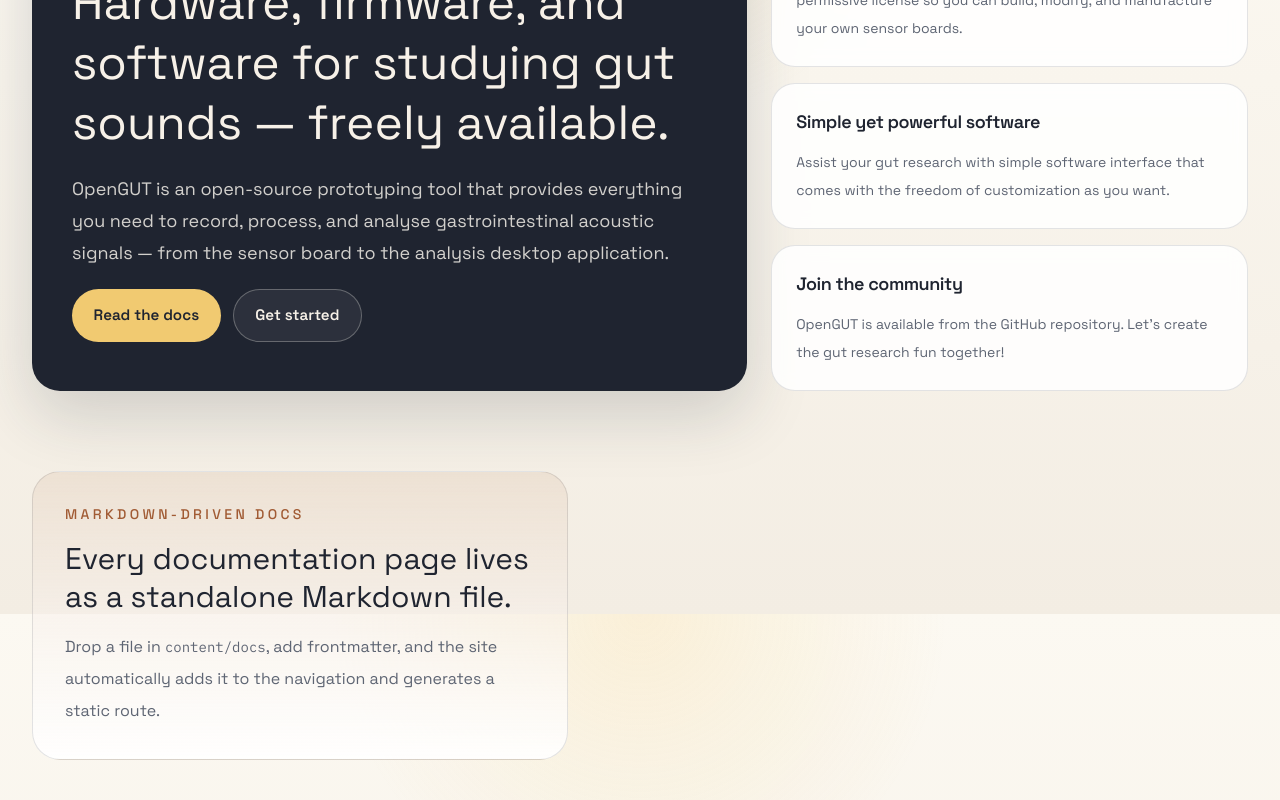
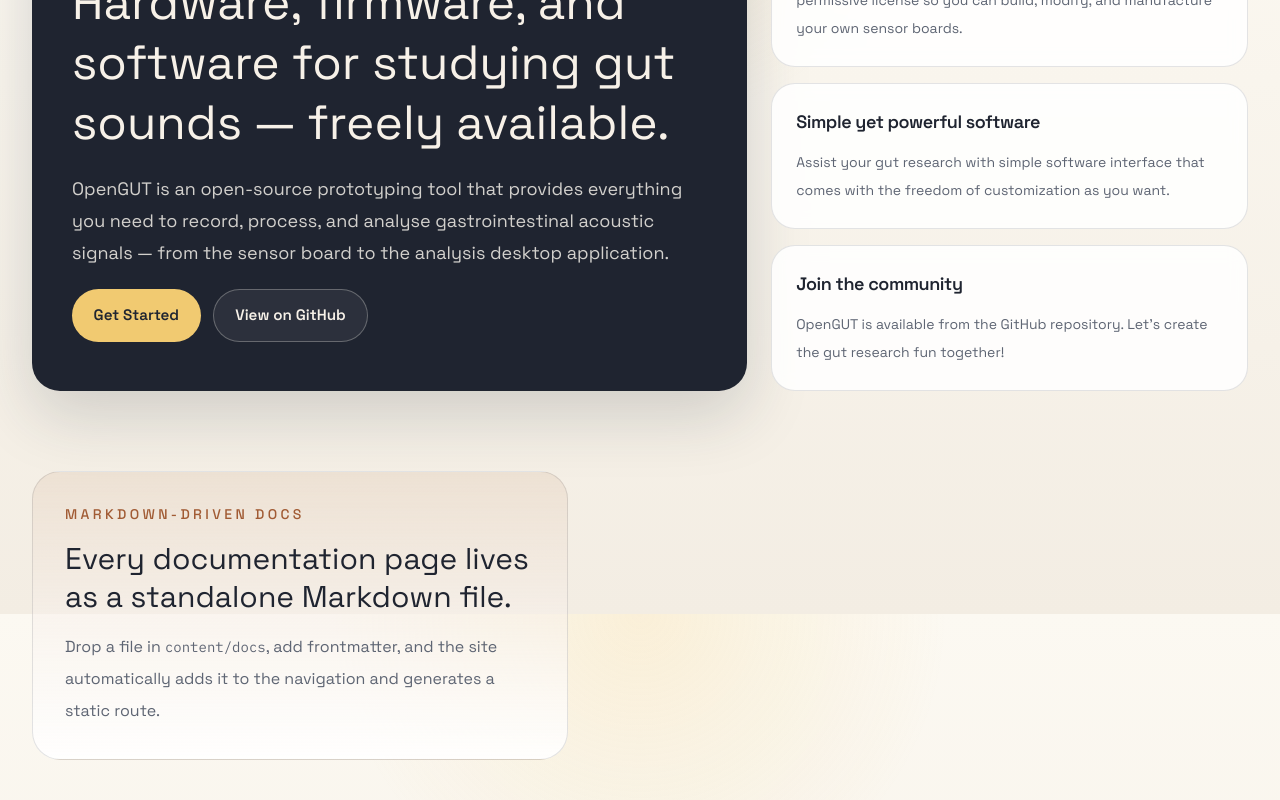
Before and after one commit to OpenGUT/OpenGUT.github.io, a Next.js app: page / in a window 1280 px wide. Shown: the part 986-1786 px from the top of the page. Built offline with nearby package versions, Linux system fonts and the light colour scheme.

Commit message:
edited files a bit

```diff
--- a/src/app/page.tsx
+++ b/src/app/page.tsx
@@ -47,10 +47,10 @@
           </p>
           <div className="flex flex-col gap-3 sm:flex-row">
             <Link className="button-primary" href="/docs">
-              Read the docs
+              Get Started
             </Link>
-            <Link className="button-secondary" href="/docs/getting-started">
-              Get started
+            <Link className="button-secondary" href="https://github.com/opengut">
+              View on GitHub
             </Link>
           </div>
         </div>
--- a/src/components/site-header.tsx
+++ b/src/components/site-header.tsx
@@ -3,6 +3,7 @@
 const navItems = [
   { href: "/", label: "Home" },
   { href: "/docs", label: "Documentation" },
+  { href: "https://github.com/opengut", label: "GitHub" }
 ];
 
 export function SiteHeader() {
```
Also changed, not shown: 3 other files (tests, documents, lock files or other folders).
